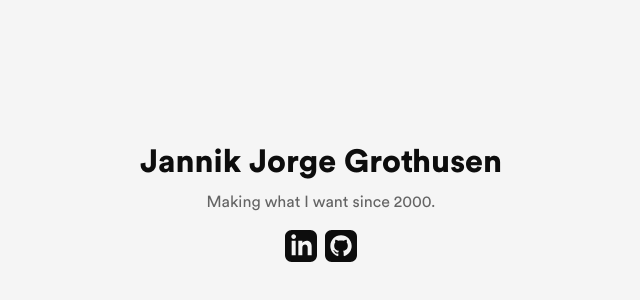
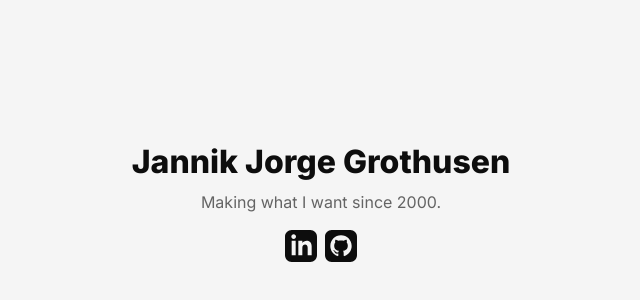
Before and after one commit to J4nn1K/personal-website, a Next.js app: page / in a window 1280 px wide. Shown: the part 194-494 px from the top of the page, without its empty margins (319-959 px from the left). Built offline with nearby package versions, Linux system fonts and the light colour scheme.

Commit message:
Remove Circular font and add Inter font

```diff
--- a/pages/index.js
+++ b/pages/index.js
@@ -15,7 +15,7 @@
         <div className="bg-gray-100 dark:bg-gray-900 h-s>reen p-4 min-h-screen flex flex-col">
           <div className="flex flex-1 text-center items-center justify-center">
             <div className="flex flex-col items-center">
-              <h1 className="text-gray-900 dark:text-gray-100 text-xl font-black">Jannik Jorge Grothusen</h1>
+              <h1 className="text-gray-900 dark:text-gray-100 text-xl font-extrabold">Jannik Jorge Grothusen</h1>
               <p className="text-gray-600 dark:text-gray-400 text-base font-normal py-1">
                 Making what I want since 2000.
               </p>
--- a/styles/globals.css
+++ b/styles/globals.css
@@ -1,9 +1,9 @@
-/* @import url('https://fonts.googleapis.com/css2?family=Inter:wght@100;200;300;400;500;600;700;800;900&display=swap'); */
+@import url('https://fonts.googleapis.com/css2?family=Inter:wght@100;200;300;400;500;600;700;800;900&display=swap');
 @tailwind base;
 @tailwind components;
 @tailwind utilities;
 
-@font-face {
+/* @font-face {
   font-family: 'Circular';
   src: url("/fonts/CircularStd-Light.otf") format("opentype");
   font-weight: 300;
@@ -32,4 +32,4 @@
   src: url("/fonts/CircularStd-Black.otf") format("opentype");
   font-weight: 900;
   font-style: normal;
-}
+} */
--- a/tailwind.config.js
+++ b/tailwind.config.js
@@ -9,7 +9,8 @@
   theme: {
     extend: {},
     fontFamily: {
-      sans: ['Circular', 'Helvetica', 'sans-serif']
+      sans: ['Inter', 'Helvetica', 'sans-serif']
+      // sans: ['Circular', 'Helvetica', 'sans-serif']
     },
     colors: {
       gray: {
```
